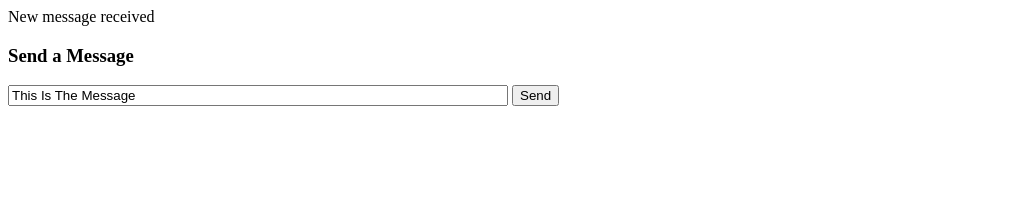
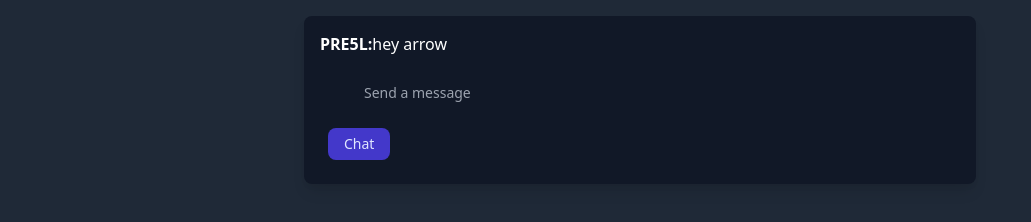
Before and after one commit to hendriknielaender/zig-htmx, a plain HTML site: page templates/index.html in a window 1280 px wide. Shown: the whole page, without its empty margins (0-1031 px from the left). Drawn offline with nearby package versions, Linux system fonts and the light colour scheme.

Commit message:
fix: chat template

```diff
--- a/templates/index.html
+++ b/templates/index.html
@@ -1,16 +1,40 @@
+<!DOCTYPE html>
+<html lang="en">
+<head>
+    <meta charset="UTF-8">
+    <meta name="viewport" content="width=device-width, initial-scale=1.0">
+    <title>Zig HTMX Chat</title>
+    <script src="https://unpkg.com/htmx.org@1.9.10" integrity="sha384-D1Kt99CQMDuVetoL1lrYwg5t+9QdHe7NLX/SoJYkXDFfX37iInKRy5xLSi8nO7UC" crossorigin="anonymous"></script>
+    <script src="https://unpkg.com/htmx.org/dist/ext/ws.js"></script>
+    <link href="https://unpkg.com/tailwindcss@^2/dist/tailwind.min.css" rel="stylesheet">
+</head>
+<body class="place-items-center bg-gray-800 p-4 flex justify-center items-center">
+<div class="w-full max-h-full max-w-2xl bg-gray-900 rounded-lg shadow-lg overflow-hidden">
+<div hx-ext="ws" ws-connect="/chat">
+<div class="flex flex-col h-full bg-[#0e0e10] text-white">
+    <div class="flex-1 overflow-y-auto p-4 space-y-2">
+        <div id="message" class="flex items-center space-x-2" hx-swap-oob="beforeend">
+            <span class="font-bold">PRE5L:</span><span>hey arrow</span>
+        </div>
 
-<script src="https://unpkg.com/htmx.org@1.9.10" integrity="sha384-D1Kt99CQMDuVetoL1lrYwg5t+9QdHe7NLX/SoJYkXDFfX37iInKRy5xLSi8nO7UC" crossorigin="anonymous"></script>
-<script src="https://unpkg.com/htmx.org/dist/ext/ws.js"></script>
-
-<div hx-ext="ws" ws-connect="/chat">
-    <div id="message" hx-swap-oob="beforeend">
-        New message received
+        <form id="form" ws-send>
+            <div class="flex items-center px-4 py-2 bg-[#18181b]">
+                <input name="message" class="flex h-10 w-full rounded-md border border-input px-3 py-2 text-sm ring-offset-background file:border-0 file:bg-transparent file:text-sm file:font-medium placeholder:text-muted-foreground focus-visible:outline-none focus-visible:ring-2 focus-visible:ring-ring focus-visible:ring-offset-2 disabled:cursor-not-allowed disabled:opacity-50 flex-1 mx-4 bg-transparent border-none placeholder-gray-400 focus:ring-0" placeholder="Send a message">
+            </div>
+            <button type="submit" class="h-8 px-4 m-2 text-sm text-indigo-100 transition-colors duration-150 bg-indigo-700 rounded-lg focus:shadow-outline hover:bg-indigo-800">
+                Chat
+            </button>
+        </form>
     </div>
-    <form id="form" ws-send>
-        <h3>Send a Message</h3>
-        <div>
-            <input type="text" name="message" style="width:500px;" value="This Is The Message" />
-            <input type="submit" value="Send" class="btn primary"/>
-        </div>
-    </form>
 </div>
+</div>
+</body>
+<style>
+#message {
+    display: block;
+}
+.space-x-2>:not([hidden])~:not([hidden]) {
+    margin-left: 0px !important;
+}
+</style>
+</html>
```
Also changed, not shown: templates/chat.html (deleted, +0 -40 lines), 1 other file.
